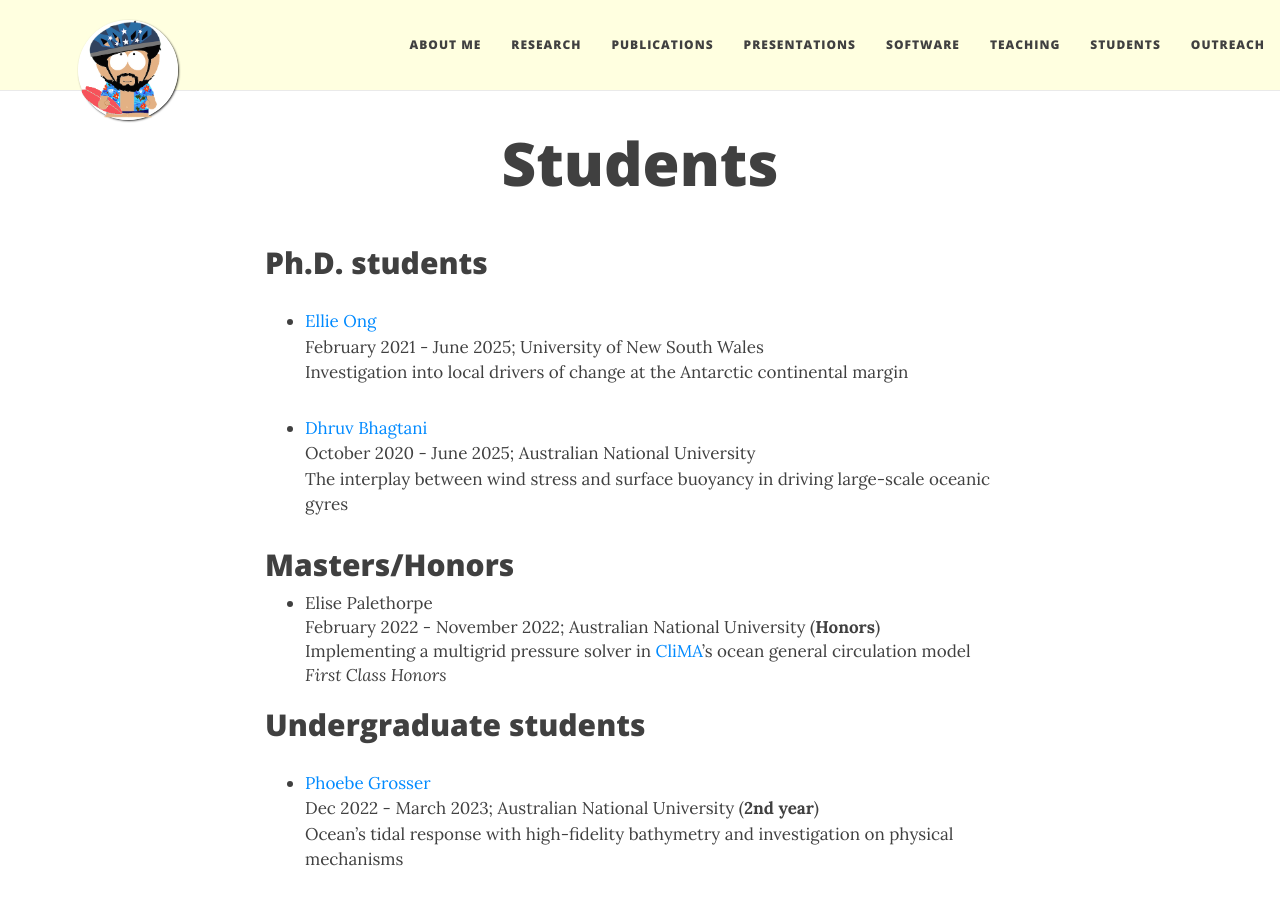
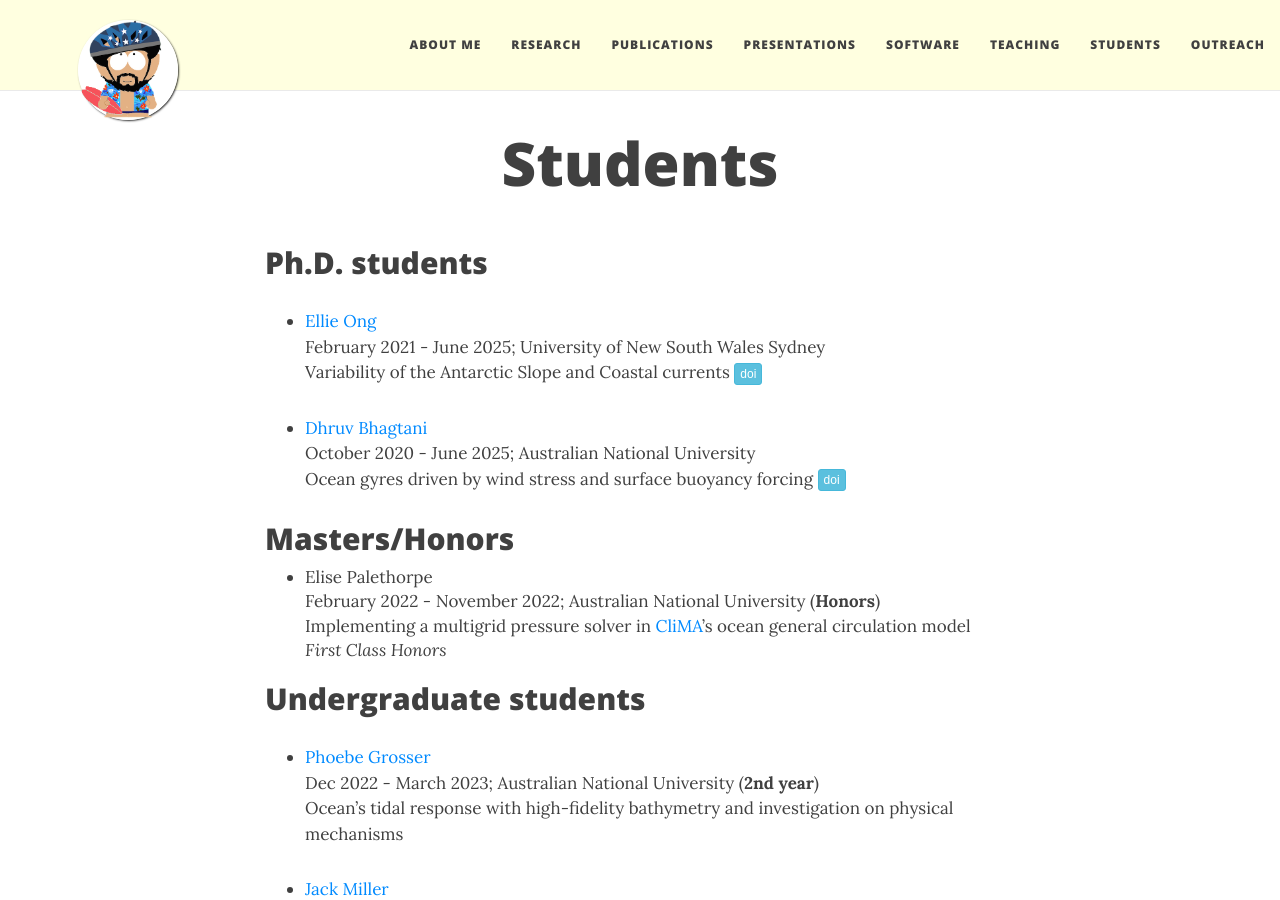
Before and after one commit to navidcy/navidcy.github.io, a Jekyll site: the page built from students.md, in a window 1280 px wide and 900 px high. Built offline with Jekyll 4.4.1, drawn with Linux system fonts in a browser that asks for light colours; nearby versions of some CDN libraries.

Commit message:
add doi for dhruv's and ellie's theses

```diff
--- a/students.md
+++ b/students.md
@@ -7,12 +7,13 @@
 ## Ph.D. students
 
 - [Ellie Ong][ellie-website]{:target="_blank"}<br/>
-  February 2021 - June 2025; University of New South Wales <br/>
-  Investigation into local drivers of change at the Antarctic continental margin
+  February 2021 - June 2025; University of New South Wales Sydney<br/>
+  Variability of the Antarctic Slope and Coastal currents [<span class="btn btn-info btn-xs{{end}}" style="font-family:sans-serif;">doi</span>](https://doi.org/10.26190/unsworks/31214)
+
 
 - [Dhruv Bhagtani][dhruv-website]{:target="_blank"} <br/>
   October 2020 - June 2025; Australian National University <br/>
-  The interplay between wind stress and surface buoyancy in driving large-scale oceanic gyres
+  Ocean gyres driven by wind stress and surface buoyancy forcing [<span class="btn btn-info btn-xs{{end}}" style="font-family:sans-serif;">doi</span>](https://doi.org/10.25911/ATMF-QH58)
 
 ## Masters/Honors
 
```
